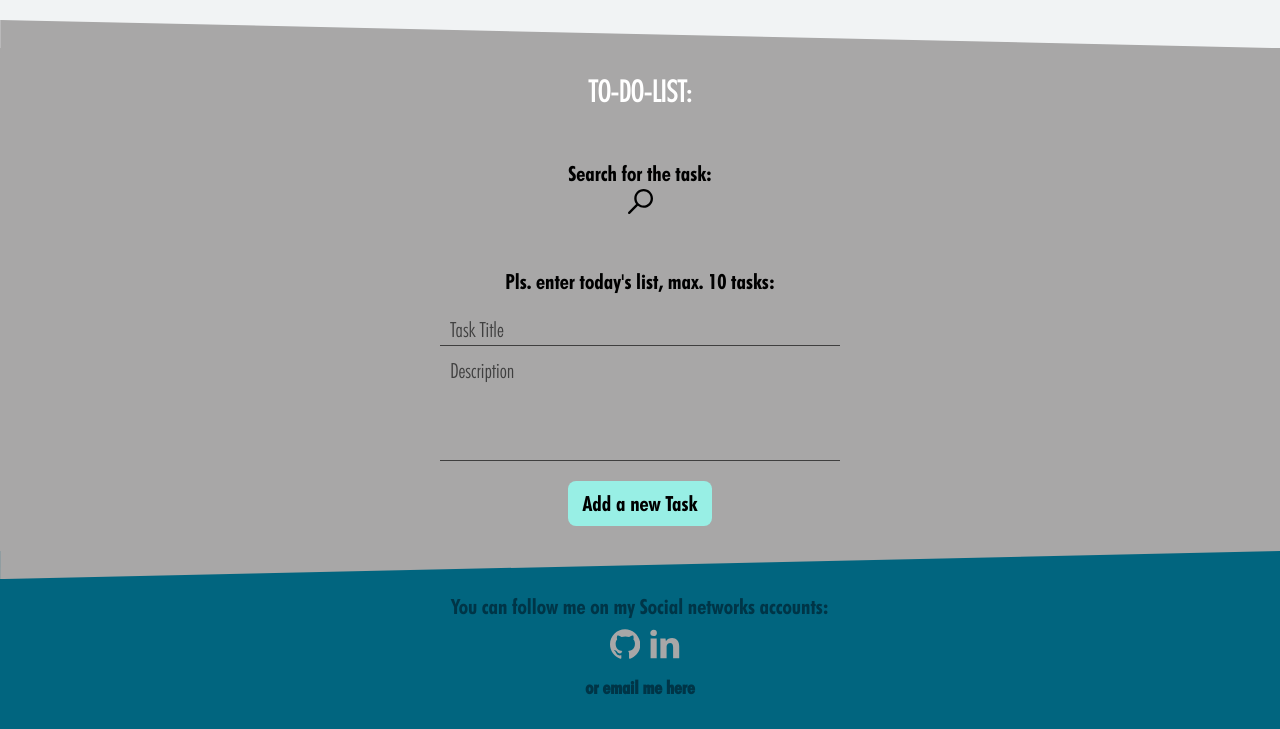
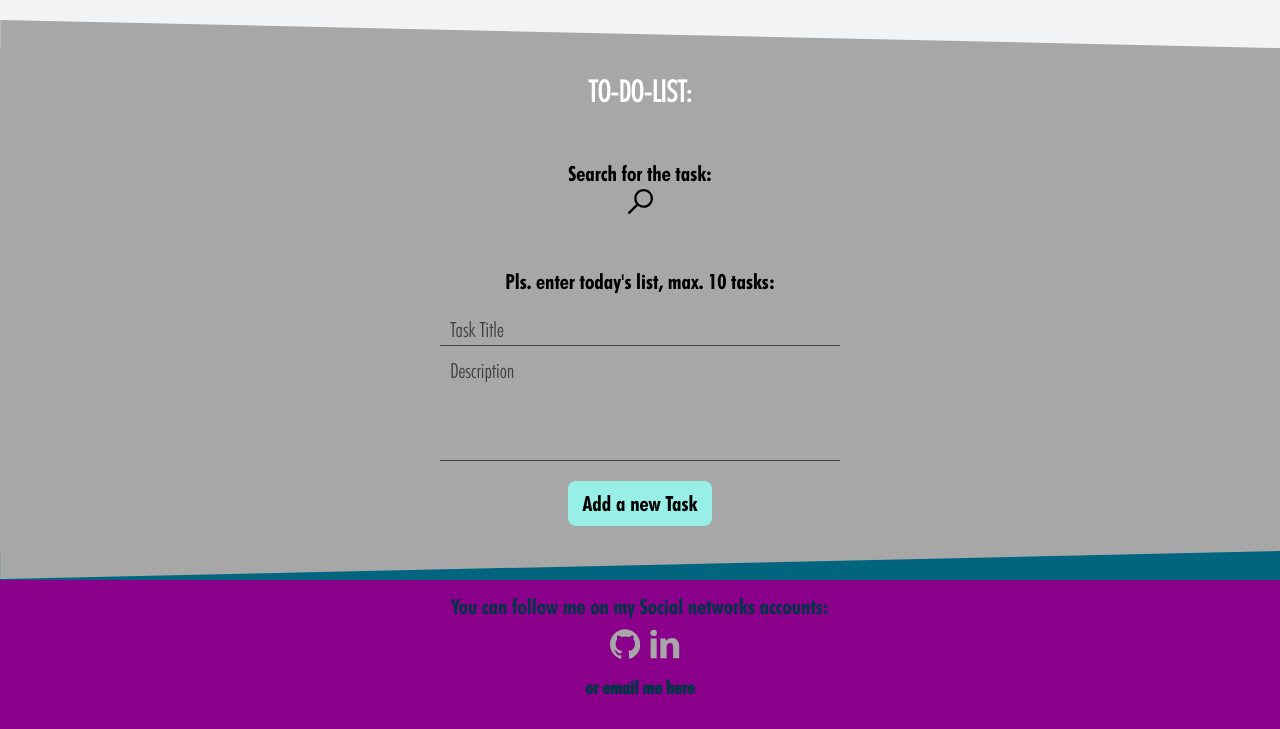
Before and after one commit to Geeeva/To-do-list, a React app: page / in a window 1280 px wide. Shown: the part 783-1512 px from the top of the page. Built offline with nearby package versions, Linux system fonts and the light colour scheme.

Commit message:
graphic changes

```diff
--- a/package.json
+++ b/package.json
@@ -1,4 +1,5 @@
-{ "homepage": "http://Geeeva.github.io/To-do-list",
+{
+  "homepage": "http://Geeeva.github.io/To-do-list",
   "name": "to-do-list",
   "version": "0.1.0",
   "private": true,
--- a/src/containers/App.css
+++ b/src/containers/App.css
@@ -116,7 +116,7 @@
 }
 
 .App .social-footer {
-    background-color: #01657F;
+    background-color: darkmagenta;
     font-size: 18px;
 }
 
--- a/src/containers/App.js
+++ b/src/containers/App.js
@@ -71,9 +71,9 @@ class App extends Component {
                                 </a>
                             </figure>
                         </div>
-                        <p className="email">
+                        <div className="email">
                             <a href="mailto:ivana.gilich@gmail.com">or email me here</a>
-                        </p>
+                        </div>
                     </div>
                 </footer>
           </div>
```
